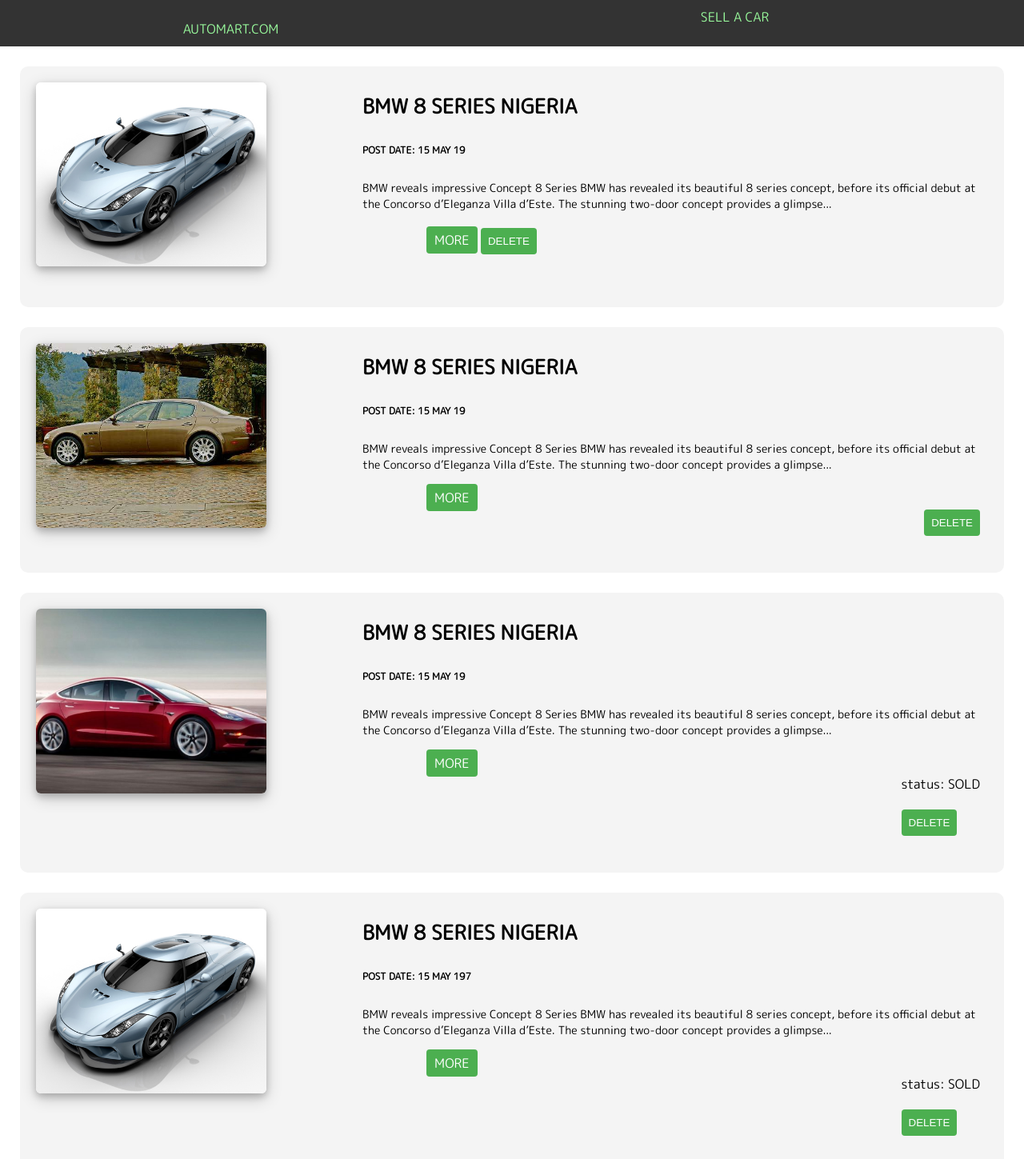
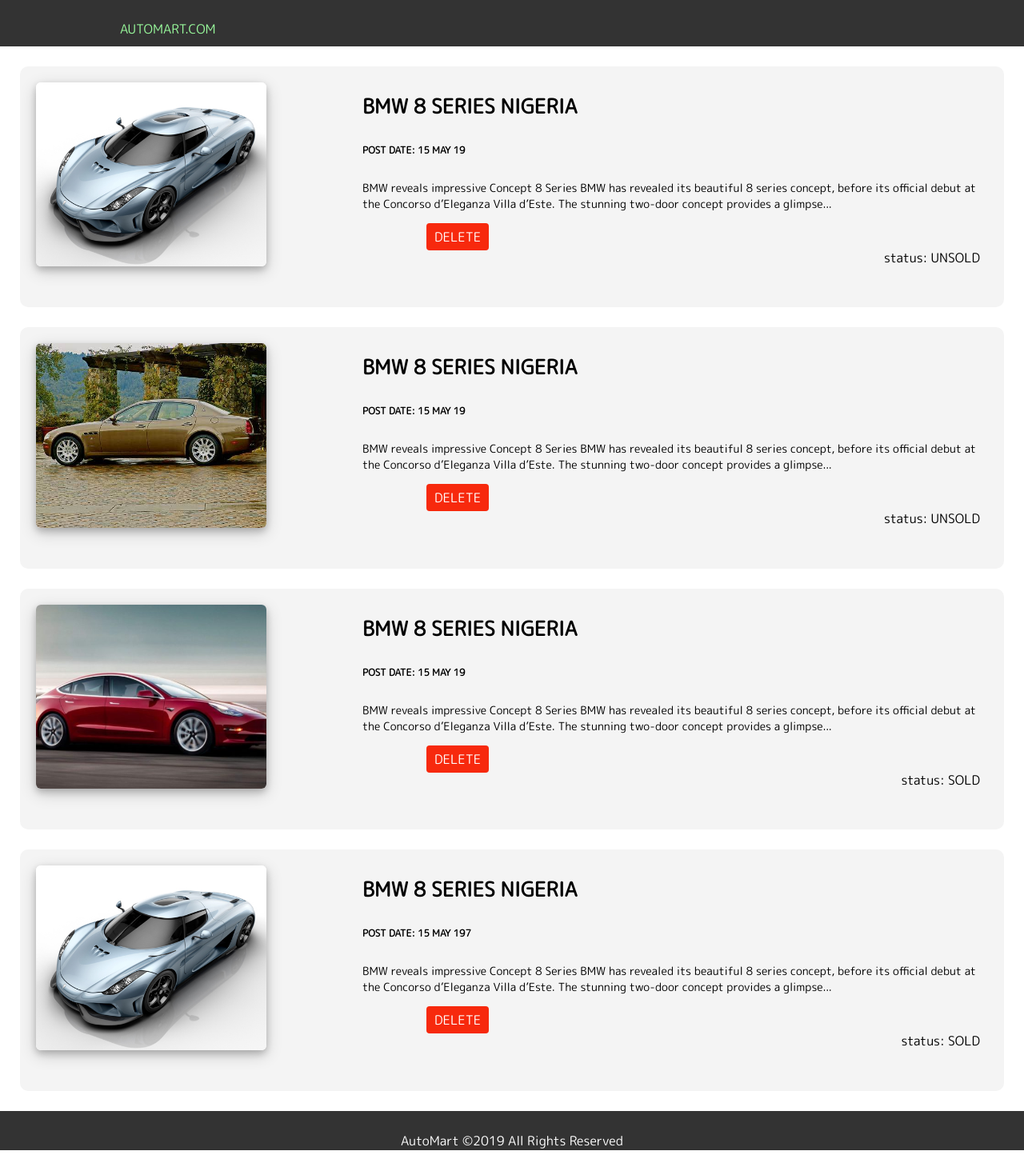
Before and after one commit to captainamiedi/Auto-Mart, a plain HTML site: page UI/html/admin.html in a window 1280 px wide. Shown: the top 1449 px of the page at 80% size. Drawn offline with Linux system fonts and the light colour scheme.

Commit message:
status attached to all views

```diff
--- a/UI/css/admin.css
+++ b/UI/css/admin.css
@@ -15,8 +15,8 @@
 }
 div.header-container{
     padding: 10px;
-    display: flex;
-    justify-content: space-around;
+    display: block;
+    padding-left: 150px
 }
 .auto{
     padding-top: 15px;
@@ -72,7 +72,7 @@
 }
 a.btn-default{
     text-decoration: none;
-    background-color: #4CAF50;
+    background-color: #F7290D;
     color: white;
     padding: 6px 10px;
     border: none;
--- a/UI/html/admin.html
+++ b/UI/html/admin.html
@@ -12,11 +12,8 @@
                 <header>
                     <div class="header-container">
                         <div class="auto">
-                            <a href="#">AutoMart.com</a>
+                            <a href="../html/index.html">AutoMart.com</a>
                         </div>
-                        <nav>
-                            <li><a href="">Sell A Car</a></li>
-                        </nav>
                     </div>
                 </header>
         </div>
@@ -31,8 +28,10 @@
                     <h1>BMW 8 Series Nigeria</h1>
                     <h6>Post Date: 15 May 19</h6>
                     <p>BMW reveals impressive Concept 8 Series BMW has revealed its beautiful 8 series concept, before its official debut at the Concorso d’Eleganza Villa d’Este. The stunning two-door  concept provides a glimpse...</p>
-                        <a href="#" class="btn-default">more</a>
-                        <button class="btn-delete">DELETE</button>
+                        <a href="#" class="btn-default">DELETE</a>
+                        <ul>
+                            <li>status: UNSOLD</li>
+                        </ul>
                 </div>
             </a>
         </div>
@@ -45,10 +44,10 @@
                     <h1>BMW 8 Series Nigeria</h1>
                     <h6>Post Date: 15 May 19</h6>
                     <p>BMW reveals impressive Concept 8 Series BMW has revealed its beautiful 8 series concept, before its official debut at the Concorso d’Eleganza Villa d’Este. The stunning two-door  concept provides a glimpse...</p>
-                    <a href="#" class="btn-default">more</a>
+                    <a href="#" class="btn-default">DELETE</a>
                     <ul>
-                        <li><button class="btn-delete">DELETE</button></li>
-                    </ul>
+                            <li>status: UNSOLD</li>
+                        </ul>
                 </div>
             </a>
             </div>
@@ -61,10 +60,9 @@
                         <h1>BMW 8 Series Nigeria</h1>
                         <h6>Post Date: 15 May 19</h6>
                         <p>BMW reveals impressive Concept 8 Series BMW has revealed its beautiful 8 series concept, before its official debut at the Concorso d’Eleganza Villa d’Este. The stunning two-door  concept provides a glimpse...</p>
-                        <a href="#" class="btn-default">more</a>
+                        <a href="#" class="btn-default">DELETE</a>
                         <ul>
                             <li>status: SOLD</li>
-                            <li><button class="btn-delete">DELETE</button></li>
                         </ul>
                     </div>
                 </a>
@@ -78,10 +76,9 @@
                             <h1>BMW 8 Series Nigeria</h1>
                             <h6>Post Date: 15 May 197</h6>
                             <p>BMW reveals impressive Concept 8 Series BMW has revealed its beautiful 8 series concept, before its official debut at the Concorso d’Eleganza Villa d’Este. The stunning two-door  concept provides a glimpse...</p>
-                            <a href="#" class="btn-default">more</a>
+                            <a href="#" class="btn-default">DELETE</a>
                             <ul>
                                 <li>status: SOLD</li>
-                                <li><button class="btn-delete">DELETE</button></li>
                             </ul>
                         </div>
                     </a>
```
